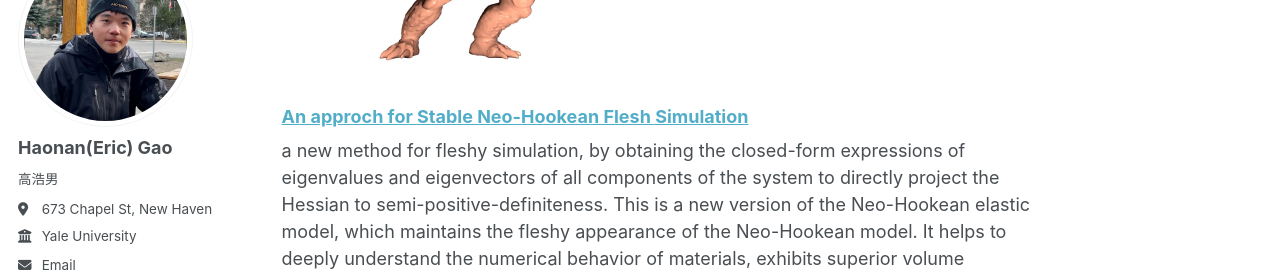
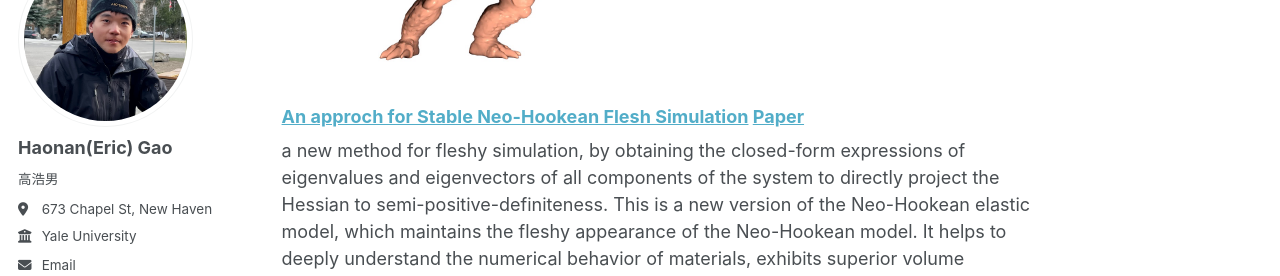
Before and after one commit to rampageoppa/rampageoppa.github.io, a Jekyll site: the page built from _pages/about.md, in a window 1280 px wide and 900 px high, scrolled down 2754 px. Shown: the part 154-430 px from the top of the window. Built offline with Jekyll 4.4.1, drawn with Linux system fonts in a browser that asks for light colours; some web fonts are replaced.

Commit message:
Update about.md

```diff
--- a/_pages/about.md
+++ b/_pages/about.md
@@ -69,7 +69,7 @@ a math constraint satisfaction module with autoregressive text generation.
 
 ![Graph showing relative cost](images/research_5.png)
 
-### [An approch for Stable Neo-Hookean Flesh Simulation](https://github.com/rampageoppa/An-approch-for-Stable-Neo-Hookean-Flesh-Simulation)
+### [An approch for Stable Neo-Hookean Flesh Simulation](https://github.com/rampageoppa/An-approch-for-Stable-Neo-Hookean-Flesh-Simulation) [Paper](files/CSC417_Report.pdf)
 
 a new method for fleshy simulation, by obtaining the closed-form expressions of eigenvalues and eigenvectors of all components of the system to directly project the Hessian to semi-positive-definiteness. This is a new version of the Neo-Hookean elastic model, which maintains the fleshy appearance of the Neo-Hookean model. It helps to deeply understand the numerical behavior of materials, exhibits superior volume preservation, and is robust to extreme kinematic rotation and inversion. We made an improvement based on assignment 3 (finite element 3D model), which uses the finite element method under the tetrahedral structure. We mainly optimize strain energy formulas and use stable Neo-Hookean elasticity to achieve the optimization of hyperelastic energy density. These findings also provide information for the design of more complex hyperelastic models, and we provide an extensive comparison with existing material models.
 
```
